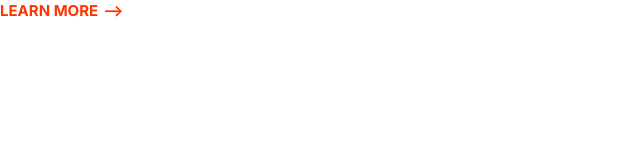
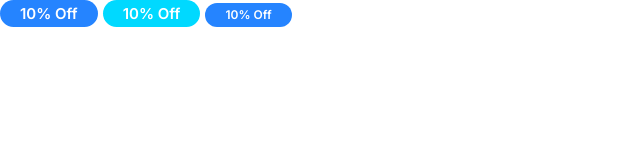
Before and after one commit to yoinspiration/moshify, a plain HTML site: page index.html in a window 1280 px wide. Shown: the whole page, without its empty margins (0-640 px from the left). Drawn offline with Linux system fonts and the light colour scheme.

Commit message:
Build the badge component.

```diff
--- a/css/styles.css
+++ b/css/styles.css
@@ -83,3 +83,37 @@
     font-size: 1.5rem;
   }
 }
+
+/* Badges */
+.badge {
+  border-radius: 20px;
+  display: inline-block;
+  font-size: 2rem;
+  font-weight: 600;
+  padding: 0.5rem 2rem;
+  white-space: nowrap;
+}
+
+.badge--primary {
+  background: var(--color-primary);
+  color: #fff;
+}
+
+.badge--secondary {
+  background: var(--color-secondary);
+  color: #fff;
+}
+
+.badge--small {
+  font-size: 1.6rem;
+}
+
+@media screen and (min-width: 1024px) {
+  .badge {
+    font-size: 1.5rem;
+  }
+
+  .badge--small {
+    font-size: 1.2rem;
+  }
+}
--- a/index.html
+++ b/index.html
@@ -14,6 +14,8 @@
     <link rel="stylesheet" href="css/styles.css" />
   </head>
   <body>
-    <a class="link-arrow" href="#">Learn More</a>
+    <span class="badge badge--primary">10% Off</span>
+    <span class="badge badge--secondary">10% Off</span>
+    <span class="badge badge--primary badge--small">10% Off</span>
   </body>
 </html>
```
Also changed, not shown: components/badges.html (added, +3 -0 lines).
